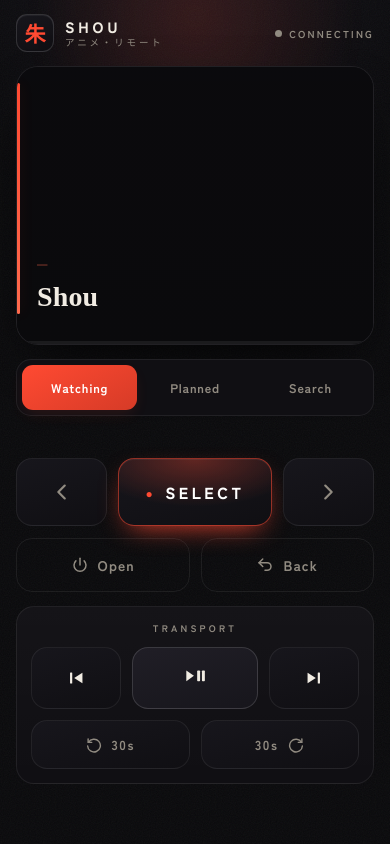
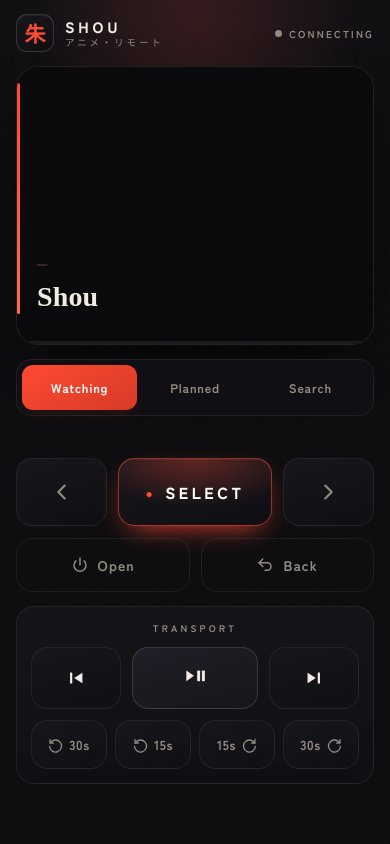
Before and after one commit to Shio-T0/Shou, a Flask app: page /remote in a window 390 px wide. Run offline with Flask 3, Linux system fonts and the light colour scheme; some libraries are stand-ins or nearby versions; some web fonts are replaced.

Commit message:
Remote: add ±15s seek buttons beside the ±30s jumps
The phone seek row now offers « 30s · « 15s · 15s » · 30s » for finer
scrubbing. /fwd and /rew take an optional ?s=<seconds> (default 30,
clamped 1–600); the buttons pass s=15 via a data-secs attribute. Kiosk
behaviour is unchanged (it still uses the 30s default).

Co-Authored-By: Claude Opus 4.8 <noreply@anthropic.com>

```diff
--- a/shou/server.py
+++ b/shou/server.py
@@ -2222,17 +2222,26 @@ def pause():
     return jsonify(ok=True)
 
 
+def _seek_seconds() -> int:
+    """Seek step in seconds from ?s=… (default 30), clamped to a sane range."""
+    try:
+        s = int(request.args.get("s", 30))
+    except (TypeError, ValueError):
+        s = 30
+    return max(1, min(s, 600))
+
+
 @app.route("/fwd", methods=["POST"])
 @require_auth
 def seek_forward():
-    mpv_ipc_command(["seek", 30, "relative"])
+    mpv_ipc_command(["seek", _seek_seconds(), "relative"])
     return jsonify(ok=True)
 
 
 @app.route("/rew", methods=["POST"])
 @require_auth
 def seek_backward():
-    mpv_ipc_command(["seek", -30, "relative"])
+    mpv_ipc_command(["seek", -_seek_seconds(), "relative"])
     return jsonify(ok=True)
 
 
--- a/shou/static/remote.css
+++ b/shou/static/remote.css
@@ -446,17 +446,18 @@ body.has-resume .hero { min-height: 0; }
 }
 .transport-row .btn-tp-main svg { width: 26px; height: 26px; }
 
-.seek-row { margin-top: 11px; }
+.seek-row { margin-top: 11px; gap: 8px; }
 .btn-seek {
   flex: 1;
+  gap: 5px;
   padding: 14px 0;
   font-size: 13px;
   font-weight: 700;
-  letter-spacing: 0.12em;
+  letter-spacing: 0.04em;
   color: var(--paper-dim);
   font-variant-numeric: tabular-nums;
 }
-.btn-seek svg { width: 17px; height: 17px; }
+.btn-seek svg { width: 16px; height: 16px; }
 .btn-seek:active { color: var(--paper); }
 
 /* ---- Toast ---- */
--- a/shou/static/remote.js
+++ b/shou/static/remote.js
@@ -110,18 +110,20 @@ const LABELS = {
   fwd: "30s »",
 };
 
-async function send(act) {
+async function send(act, secs) {
   if (navigator.vibrate) navigator.vibrate(12);
   toast(LABELS[act] || act);
   try {
-    await fetch(`/${act}?k=${encodeURIComponent(TOKEN)}`, { method: "POST" });
+    let url = `/${act}?k=${encodeURIComponent(TOKEN)}`;
+    if (secs) url += `&s=${encodeURIComponent(secs)}`;  // seek step (rew/fwd)
+    await fetch(url, { method: "POST" });
   } catch (e) {
     toast("⚠ no connection");
   }
 }
 
 document.querySelectorAll("[data-act]").forEach((btn) => {
-  btn.addEventListener("click", () => send(btn.dataset.act));
+  btn.addEventListener("click", () => send(btn.dataset.act, btn.dataset.secs));
 });
 
 // List switcher (Watching / Planned) -> POST /list?to=<mode>
--- a/shou/templates/remote.html
+++ b/shou/templates/remote.html
@@ -113,6 +113,14 @@
           <svg viewBox="0 0 24 24" fill="none" stroke="currentColor" stroke-width="2" stroke-linecap="round" stroke-linejoin="round"><path d="M3 4v5h5"/><path d="M3.5 9a9 9 0 1 1-1.2 5"/></svg>
           <span>30s</span>
         </button>
+        <button class="btn btn-seek" data-act="rew" data-secs="15">
+          <svg viewBox="0 0 24 24" fill="none" stroke="currentColor" stroke-width="2" stroke-linecap="round" stroke-linejoin="round"><path d="M3 4v5h5"/><path d="M3.5 9a9 9 0 1 1-1.2 5"/></svg>
+          <span>15s</span>
+        </button>
+        <button class="btn btn-seek" data-act="fwd" data-secs="15">
+          <span>15s</span>
+          <svg viewBox="0 0 24 24" fill="none" stroke="currentColor" stroke-width="2" stroke-linecap="round" stroke-linejoin="round"><path d="M21 4v5h-5"/><path d="M20.5 9a9 9 0 1 0 1.2 5"/></svg>
+        </button>
         <button class="btn btn-seek" data-act="fwd">
           <span>30s</span>
           <svg viewBox="0 0 24 24" fill="none" stroke="currentColor" stroke-width="2" stroke-linecap="round" stroke-linejoin="round"><path d="M21 4v5h-5"/><path d="M20.5 9a9 9 0 1 0 1.2 5"/></svg>
```
